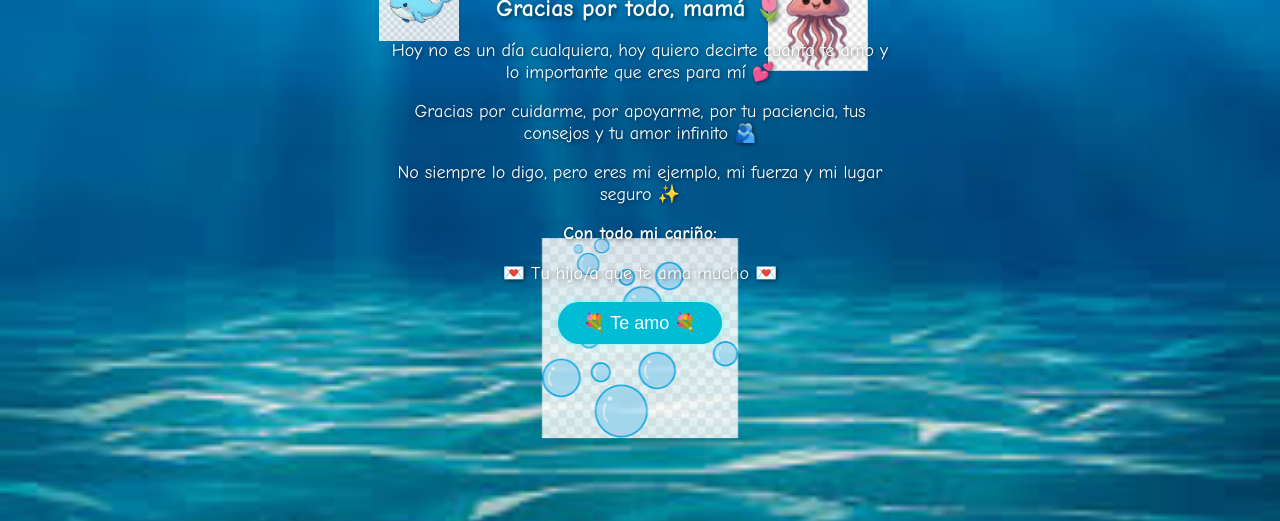
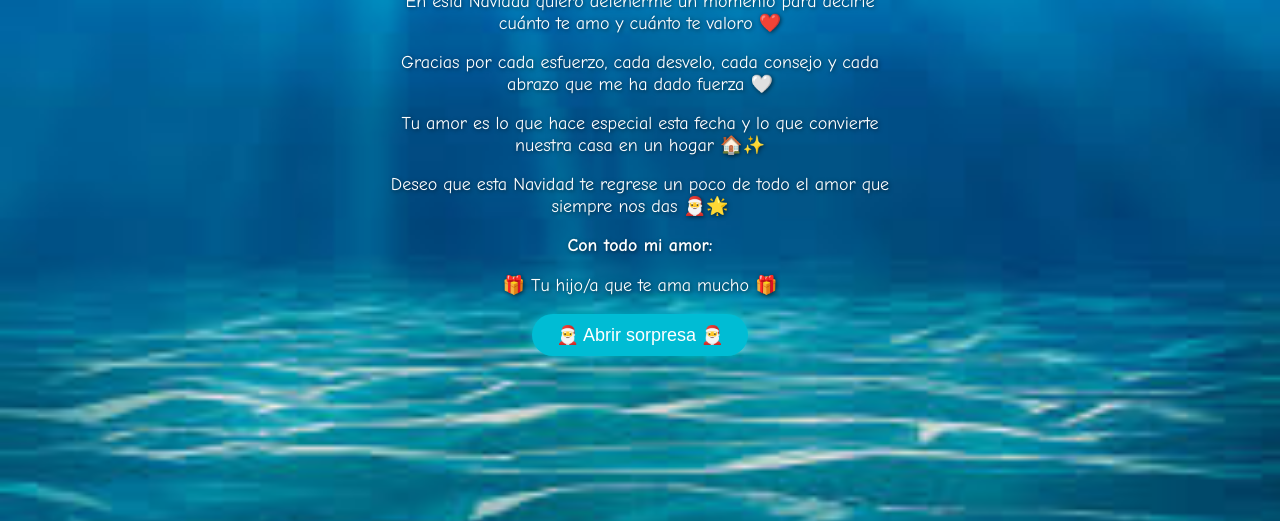
Before and after one commit to Alexandrohcn/despliegue01, a website: page public/index.html in a window 1280 px wide. Shown: the part 279-800 px from the top of the page. Drawn offline with Linux system fonts and the light colour scheme.

Commit message:
Sorpresa navideña para mamá 2

```diff
--- a/public/index.html
+++ b/public/index.html
@@ -3,42 +3,42 @@
 <head>
   <meta charset="UTF-8">
   <meta name="viewport" content="width=device-width, initial-scale=1.0">
-  <title>💐 Sorpresa para Mamá 💐</title>
+  <title>🎄 Feliz Navidad Mamá 🎄</title>
   <link rel="stylesheet" href="style.css">
 </head>
 <body>
   <div class="invitacion">
-    <h1>💖 Para la mejor mamá del mundo 💖</h1>
+    <h1>🎄 Feliz Navidad, Mamá 🎄</h1>
 
-    <h2>Gracias por todo, mamá 🌷</h2>
+    <h2>Gracias por ser mi mejor regalo 🎁</h2>
 
     <p>
-      Hoy no es un día cualquiera,
-      hoy quiero decirte cuánto te amo y lo importante que eres para mí 💕
+      En esta Navidad quiero detenerme un momento
+      para decirte cuánto te amo y cuánto te valoro ❤️
     </p>
 
     <p>
-      Gracias por cuidarme, por apoyarme,
-      por tu paciencia, tus consejos y tu amor infinito 🫂
+      Gracias por cada esfuerzo, cada desvelo,
+      cada consejo y cada abrazo que me ha dado fuerza 🤍
     </p>
 
     <p>
-      No siempre lo digo, pero eres mi ejemplo,
-      mi fuerza y mi lugar seguro ✨
+      Tu amor es lo que hace especial esta fecha
+      y lo que convierte nuestra casa en un hogar 🏠✨
     </p>
 
-    <p><strong>Con todo mi cariño:</strong></p>
-    <p>💌 Tu hijo/a que te ama mucho 💌</p>
+    <p>
+      Deseo que esta Navidad te regrese
+      un poco de todo el amor que siempre nos das 🎅🌟
+    </p>
 
-    <button onclick="alert('Te amo mucho mamá ❤️')">
-      💐 Te amo 💐
+    <p><strong>Con todo mi amor:</strong></p>
+    <p>🎁 Tu hijo/a que te ama mucho 🎁</p>
+
+    <button onclick="alert('🎄 Feliz Navidad mamá ❤️ Gracias por todo, te amo mucho 🎁')">
+      🎅 Abrir sorpresa 🎅
     </button>
   </div>
 
-  <!-- Elementos decorativos -->
-  <div class="pez pez1"></div>
-  <div class="burbujas"></div>
-  <img src="img/pez2.png" alt="Decoración" class="pez2">
-
 </body>
 </html>
```
